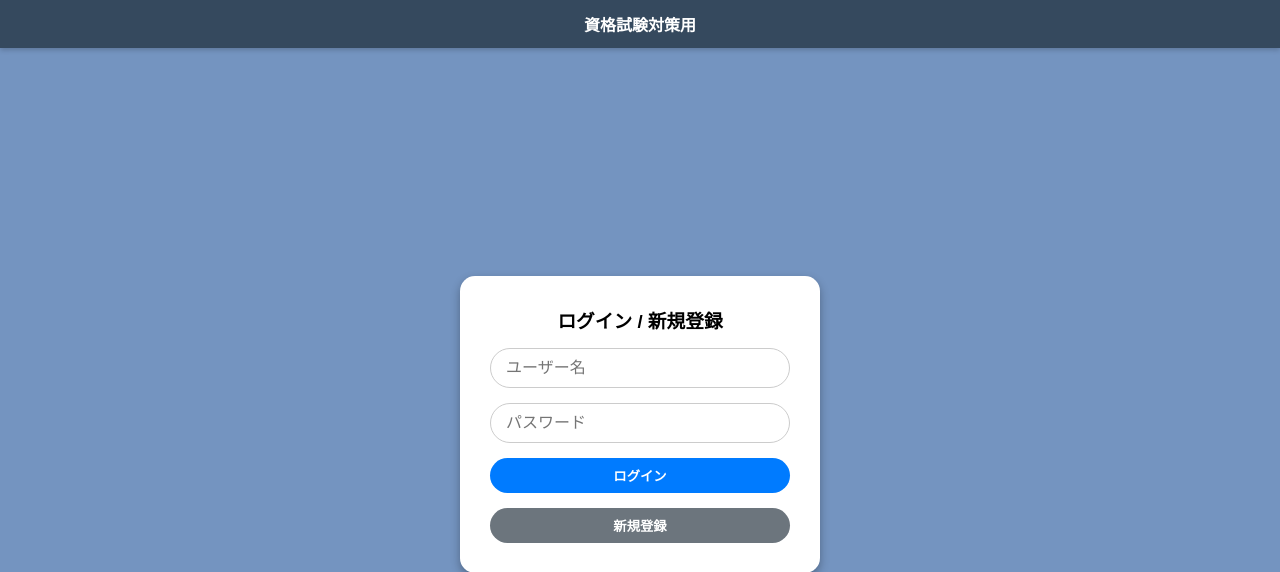
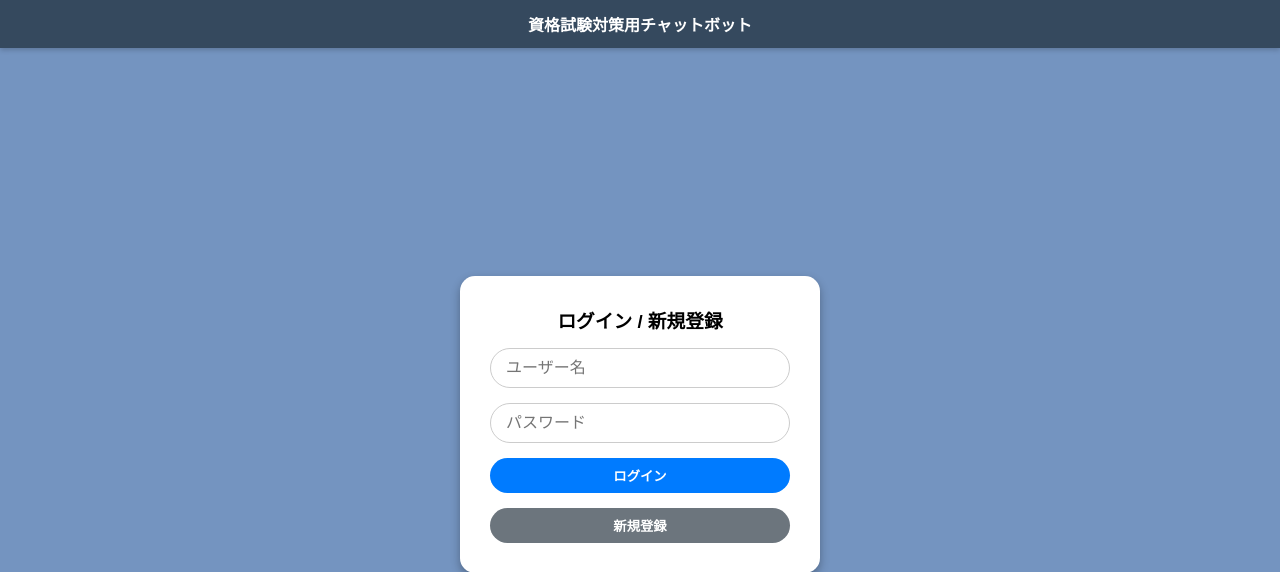
Before and after one commit to 202327051/IT-, a Flask app: page / in a window 1280 px wide. Shown: the top 572 px of the page. Run offline with Flask 3, Linux system fonts and the light colour scheme.

Commit message:
Update index.html

```diff
--- a/templates/index.html
+++ b/templates/index.html
@@ -31,7 +31,7 @@
 </head>
 <body>
     <div class="header">
-        資格試験対策用
+        資格試験対策用チャットボット
         <button id="logout-btn" onclick="logout()" class="btn-red hidden" style="position:absolute; right:10px; font-size:10px; padding:5px 10px;">ログアウト</button>
     </div>
 
```
